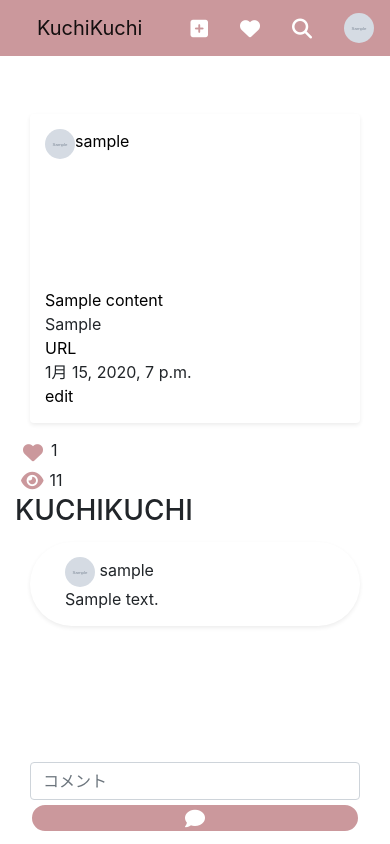
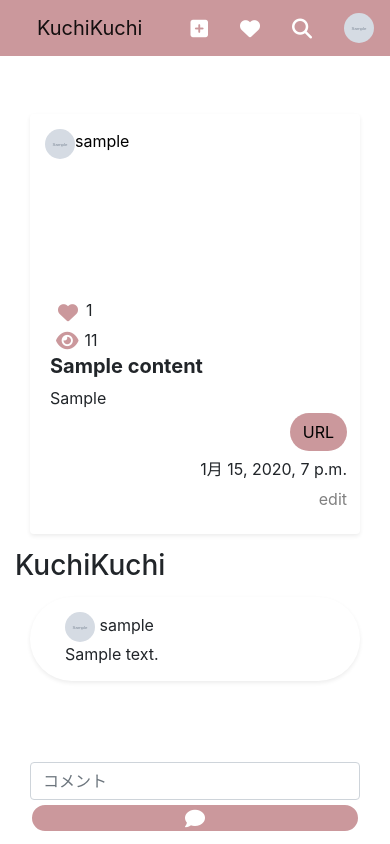
Before and after one commit to shuri-takashima/kuchikuchi, a Django app: page /content/show/1 in a window 390 px wide. Run offline with Django 3.2, Linux system fonts and the light colour scheme; a user stored in the database is signed in; tables that the repository leaves empty hold one stand-in row (values such as "Sample post"); grey boxes marked "Sample" are stand-in pictures; some libraries are stand-ins or nearby versions.

Commit message:
レイアウト変更

```diff
--- a/content/views.py
+++ b/content/views.py
@@ -27,6 +27,7 @@ def index(request):
     }
     return render(request, 'content/index.html', params)
 
+@login_required(login_url='accounts:login')
 def show(request, pk):
     content = get_object_or_404(Content, id=pk)
     comments = Comment.objects.filter(content=content).order_by('created_at').reverse()
@@ -156,7 +157,7 @@ class Delete(LoginRequiredMixin, generic.DeleteView):
         return super().delete(request, *args, **kwargs)
 
 
-@login_required(login_url='/accounts/login/')
+@login_required(login_url='accounts:login')
 def profile(request, pk):
     contents = Content.objects.filter(owner_id=pk)
     user = get_object_or_404(CustomUser, id=pk)
@@ -201,7 +202,7 @@ def connection_btn(request):
             return JsonResponse(params)
 
 
-@login_required(login_url='/accounts/login/')
+@login_required(login_url='accounts:login')
 def good(request):
     goods = Good.objects.filter(owner=request.user)
 
--- a/kuchikuchi/settings.py
+++ b/kuchikuchi/settings.py
@@ -11,7 +11,7 @@ https://docs.djangoproject.com/en/3.2/ref/settings/
 """
 
 from pathlib import Path
-import  os
+import os
 
 # Build paths inside the project like this: BASE_DIR / 'subdir'.
 BASE_DIR = Path(__file__).resolve().parent.parent
@@ -24,7 +24,7 @@ BASE_DIR = Path(__file__).resolve().parent.parent
 SECRET_KEY = 'django-insecure-(^e#sw8x%b$8qdqyc7-j8a0$#-n$w)(k13n4$0)6--2mob637i'
 
 # SECURITY WARNING: don't run with debug turned on in production!
-DEBUG = True
+DEBUG = False
 
 ALLOWED_HOSTS = []
 
--- a/static/css/style.css
+++ b/static/css/style.css
@@ -78,6 +78,7 @@ label[for="id_avatar"] {
 
 .main {
     padding-top: 99px;
+    padding-bottom: 99px;
 }
 
 /* comment.html */
@@ -91,11 +92,6 @@ label[for="id_avatar"] {
 }
 
 .comment_form_area {
-    /*
-    display: flex;
-    justify-content: center;
-    flex-direction: row;
-    */
     text-align: center;
     background-color: white;
     padding: 11px 30px;
@@ -166,8 +162,25 @@ label[for="id_avatar"] {
     margin: 15px;
     padding: 15px;
 }
+.show_info_area {
+    margin: 10px 5px 5px 5px;
+    display: flex;
+    flex-direction: column;
+    width: 100%;
+    height: 100%;
+}
+.right_to {
+    text-align: right;
+    margin: 3px 3px;
+}
+.show_title {
+    font-weight: bold;
+}
 .views_count_icon {
     margin: 1px 6px 1px 6px;
+}
+.a_edit {
+    color:grey;
 }
 
 /* index good video */
@@ -175,7 +188,12 @@ label[for="id_avatar"] {
     margin: 15px;
     padding: 15px;
 }
-
+.index_created_at {
+}
+.created_at {
+    color:grey;
+    text-align: right;
+}
 #img_preview {
     height: 60px;
     width: 60px;
--- a/templates/content/comment.html
+++ b/templates/content/comment.html
@@ -1,6 +1,8 @@
+<h3>KuchiKuchi</h3>
 <div id="comment_add">
 
 </div>
+
 {% for comment in comments %}
     <div class="shadow-sm rounded-pill comment_area">
         <diV class="flex-column comment_box">
@@ -16,21 +18,11 @@
     </div>
 {% endfor %}
 <div class="fixed-bottom comment_form_area">
-<!--    <form class="{{ content.pk }}" id="comment_btn_form" action="{% url 'content:comment_btn' %}" method="POST">-->
-<!--        {% csrf_token %}-->
-<!--        <div class="d-flex justify-content-center">-->
-<!--            <input type="text" id="comment_input">-->
-<!--            <button type="submit"  id="comment" class="btn">-->
-<!--                <i class="fas fa-lg fa-comment submit_icon"></i>-->
-<!--            </button>-->
-<!--        </div>-->
-<!--    </form>-->
     <form method="post" action="{% url 'content:comment_btn' %}" id="comment_btn_form" class="{{ content.pk }}">
         {% csrf_token %}
         {{ form }}
         <button type="submit" class="comment_btn">
             <i class="fas fa-lg fa-comment comment_icon"></i>
         </button>
-<!--        <input type="submit">-->
     </form>
 </div>
--- a/templates/content/show.html
+++ b/templates/content/show.html
@@ -13,11 +13,11 @@
                 {{ content.owner.username }}
             </a>
         </div>
-        <div class="row">
-            <div class="col-md-5">
+        <div>
+            <div>
                 <div class="embed-responsive embed-responsive-21by9">
                     <video-js class="embed-responsive-item vjs-big-play-centered"
-                           data-setup='{ "playbackRates": [1, 1.5, 2], "autoplay": true}'
+                           data-setup='{ "playbackRates": [1, 1.5, 2] }'
                            controls
                            controlsList="nodownload"
                            oncontextmenu="return false;"
@@ -27,27 +27,43 @@
                     </video-js>
                 </div>
             </div>
-            <div class="col-md-7">
-                <div class="flex-column">
-                    <div class="text-break">
-                        <a href="{% url 'content:show' content.pk %}">
-                            {{ content.title }}
-                        </a>
+            <div class="show_info_area">
+                <div class="count">
+                    {% include 'content/good_form.html' %}
+                    <div class="d-flex flex-row">
+                        <div class="views_count_icon">
+                            <i class="fas fa-lg fa-eye submit_icon"></i>
+                        </div>
+                        <div>
+                            {{ content.views_count }}
+                        </div>
+                    </div>
                 </div>
                 <div class="text-break">
-                        {{ content.introduction }}
+                    <h5 class="show_title">
+                        {{ content.title }}
+                    </h5>
                 </div>
-                    <div>
+                <div class="text-break">
+                    <p>
+                        {{ content.introduction| linebreaksbr }}
+                    </p>
+                </div>
+                <div class="right_to">
+                    <button class="btn submit_btn">
                         <a href="{{ content.urls }}">
                             URL
                         </a>
+                    </button>
                 </div>
-                    <div>
+                <div class="right_to">
+                    <p>
                         {{ content.created_at }}
+                    </p>
                 </div>
-                    <div>
+                <div class="right_to">
                     {% if content.owner == request.user %}
-                            <a href="{% url 'content:edit' content.pk%}">
+                    <a class="a_edit" href="{% url 'content:edit' content.pk%}">
                         edit
                     </a>
                     {% endif %}
@@ -55,20 +71,6 @@
             </div>
         </div>
     </div>
-    </div>
+{% include 'content/comment.html' %}
 
-{% include 'content/good_form.html' %}
-
-    <div class="d-flex flex-row">
-        <div class="views_count_icon">
-            <i class="fas fa-lg fa-eye submit_icon" ></i>
-        </div>
-        <div>
-            {{ content.views_count }}
-        </div>
-    </div>
-
-
-    <h3>KUCHIKUCHI</h3>
-{% include 'content/comment.html' %}
 {% endblock %}
```
Also changed, not shown: templates/content/good.html (+9 -4 lines), templates/content/index.html (+15 -8 lines), templates/content/video.html (+16 -13 lines). Lines whose indentation alone changed are shown as unchanged.
